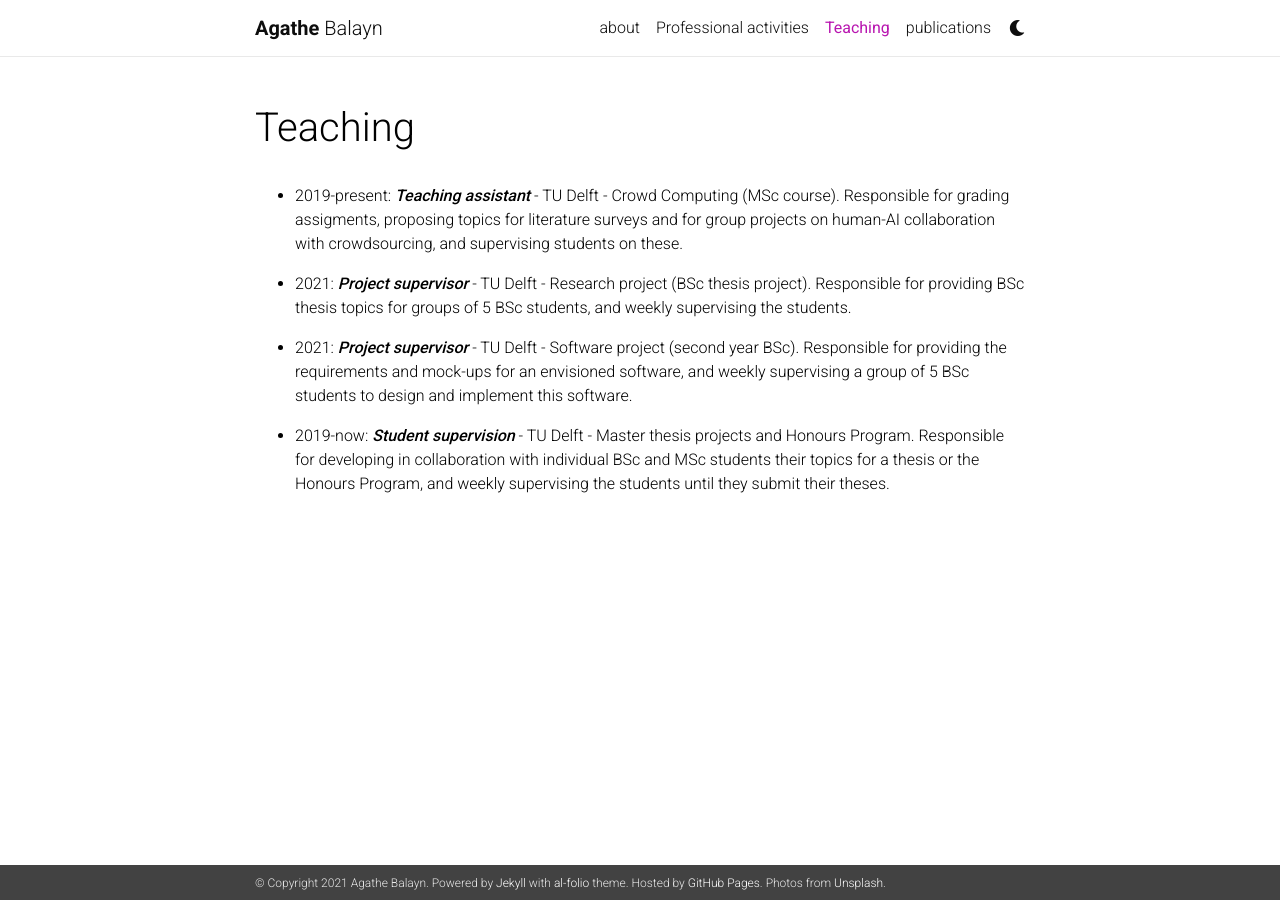
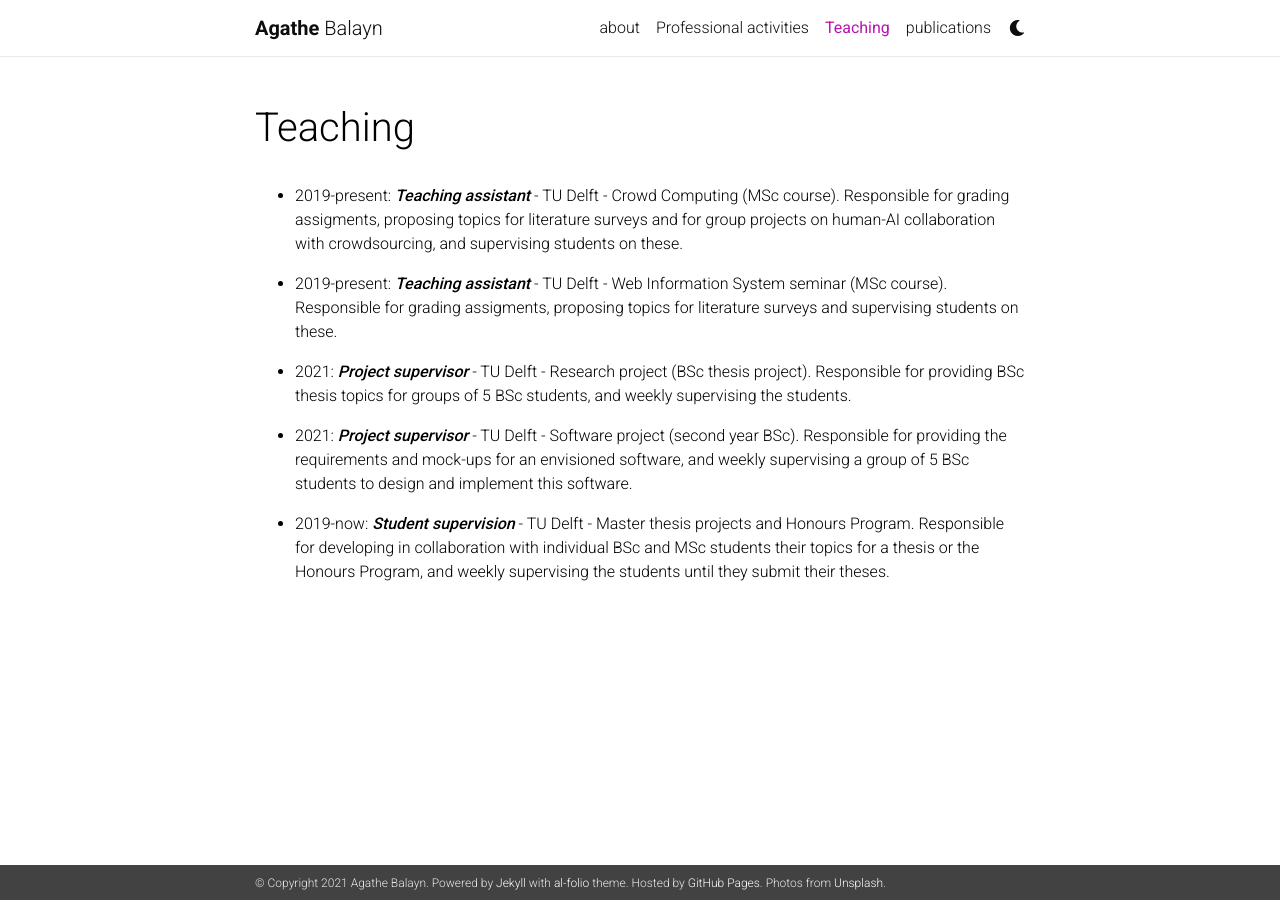
Before and after one commit to agathe-balayn/agathe-balayn.github.io, a Jekyll site: the page built from _pages/teaching.md, in a window 1280 px wide. Built offline with Jekyll 4.4.1, drawn with Linux system fonts in a browser that asks for light colours; nearby versions of some CDN libraries; a style sheet for code colours, icons or effects is not loaded.

```diff
--- a/_pages/teaching.md
+++ b/_pages/teaching.md
@@ -8,6 +8,9 @@
 
 - 2019-present: ***Teaching assistant*** - TU Delft - Crowd Computing (MSc course). Responsible for grading assigments, proposing topics for literature surveys and for group projects on human-AI collaboration with crowdsourcing, and supervising students on these.
 
+
+- 2019-present: ***Teaching assistant*** - TU Delft - Web Information System seminar (MSc course). Responsible for grading assigments, proposing topics for literature surveys and supervising students on these.
+
 - 2021: ***Project supervisor*** - TU Delft - Research project (BSc thesis project). Responsible for providing BSc thesis topics for groups of 5 BSc students, and weekly supervising the students.
 
 - 2021: ***Project supervisor*** - TU Delft - Software project (second year BSc). Responsible for providing the requirements and mock-ups for an envisioned software, and weekly supervising a group of 5 BSc students to design and implement this software.
```
Also changed, not shown: _pages/about.md (+2 -0 lines), _pages/publications.md (+1 -1 lines), 3 other files.
